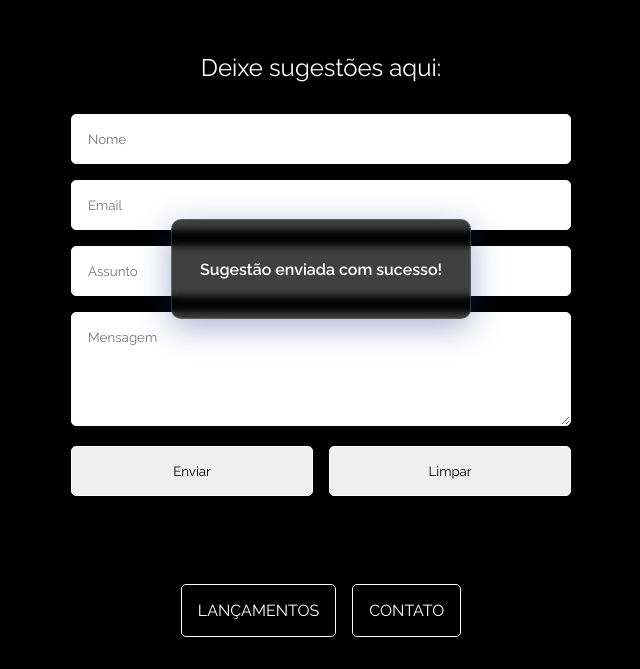
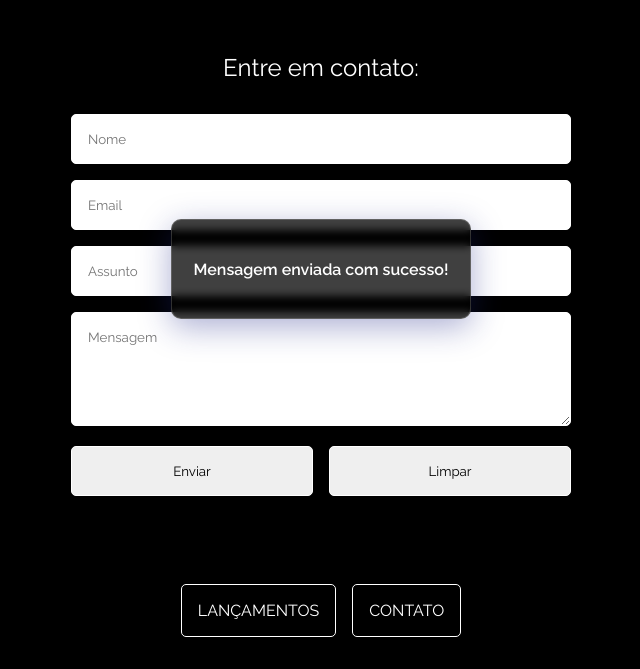
Before and after one commit to luisafalcao/Project-Gatsby, a Gatsby site: page /contato in a window 1280 px wide. Both pictures are taken after typing "Sample", "name@example.com", "Sample", "Sample" into the empty fields and a click on the input "Enviar". Shown: the part 131-800 px from the top of the page, without its empty margins (319-959 px from the left). Built offline with nearby package versions, Linux system fonts and the light colour scheme; Gatsby itself is replaced by a stand-in of ours.

Commit message:
Update contato.js

```diff
--- a/src/pages/contato.js
+++ b/src/pages/contato.js
@@ -31,10 +31,10 @@ const ContatoPage = () => {
 
     return (
         <Layout>
-            <h2>Deixe sugestões aqui:</h2>
+            <h2>Entre em contato:</h2>
             {modalOpen &&
             (<div className="modal">
-                <p>Sugestão enviada com sucesso!</p>
+                <p>Mensagem enviada com sucesso!</p>
             </div>)}
             <form name="form_contato" method="post" onSubmit={handleSubmit(onSubmit)} data-netlify="true" data-netlify-honeypot="bot-field">
                 <input type="hidden" name="form-name" value="form_contato"/>
```
